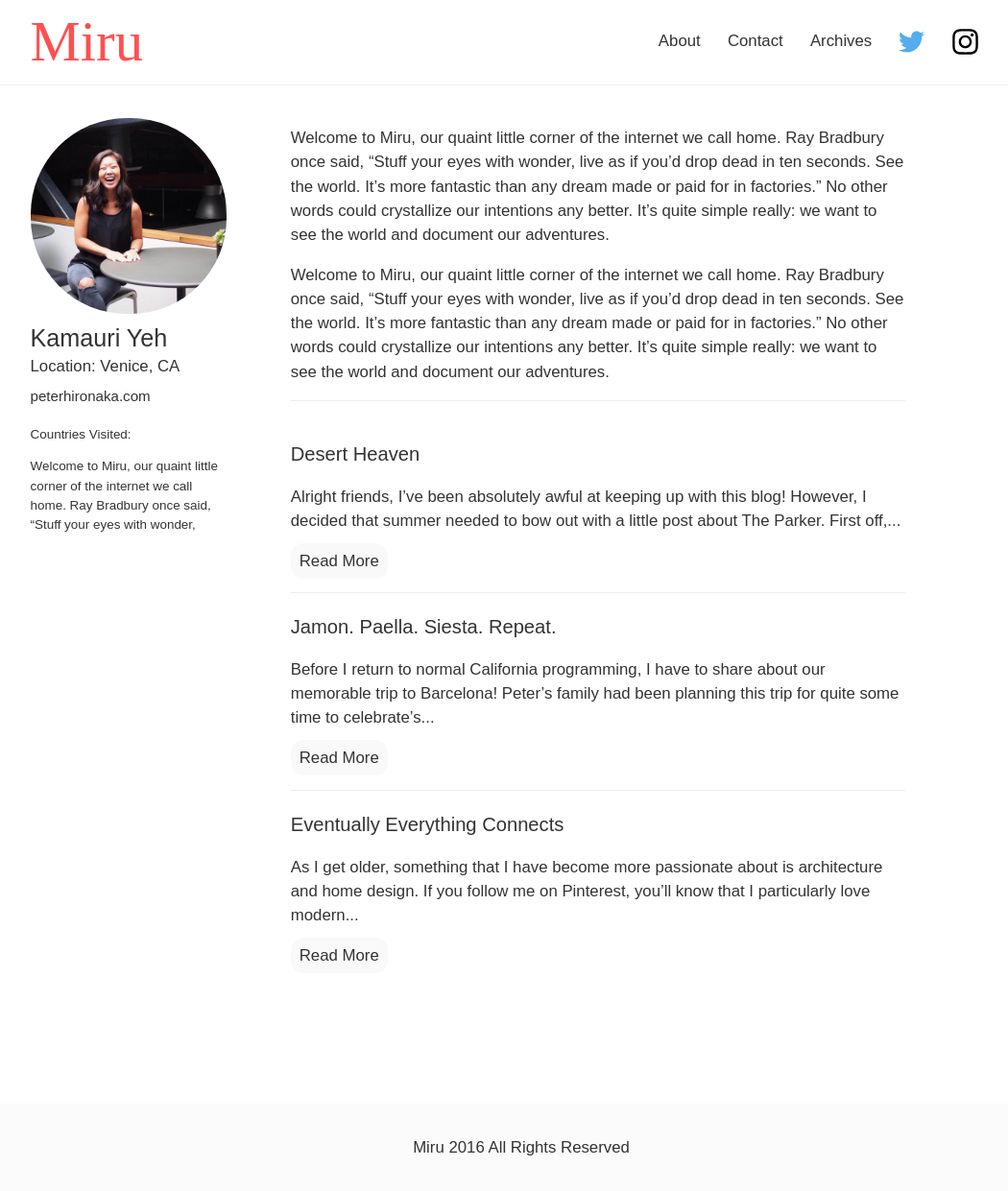
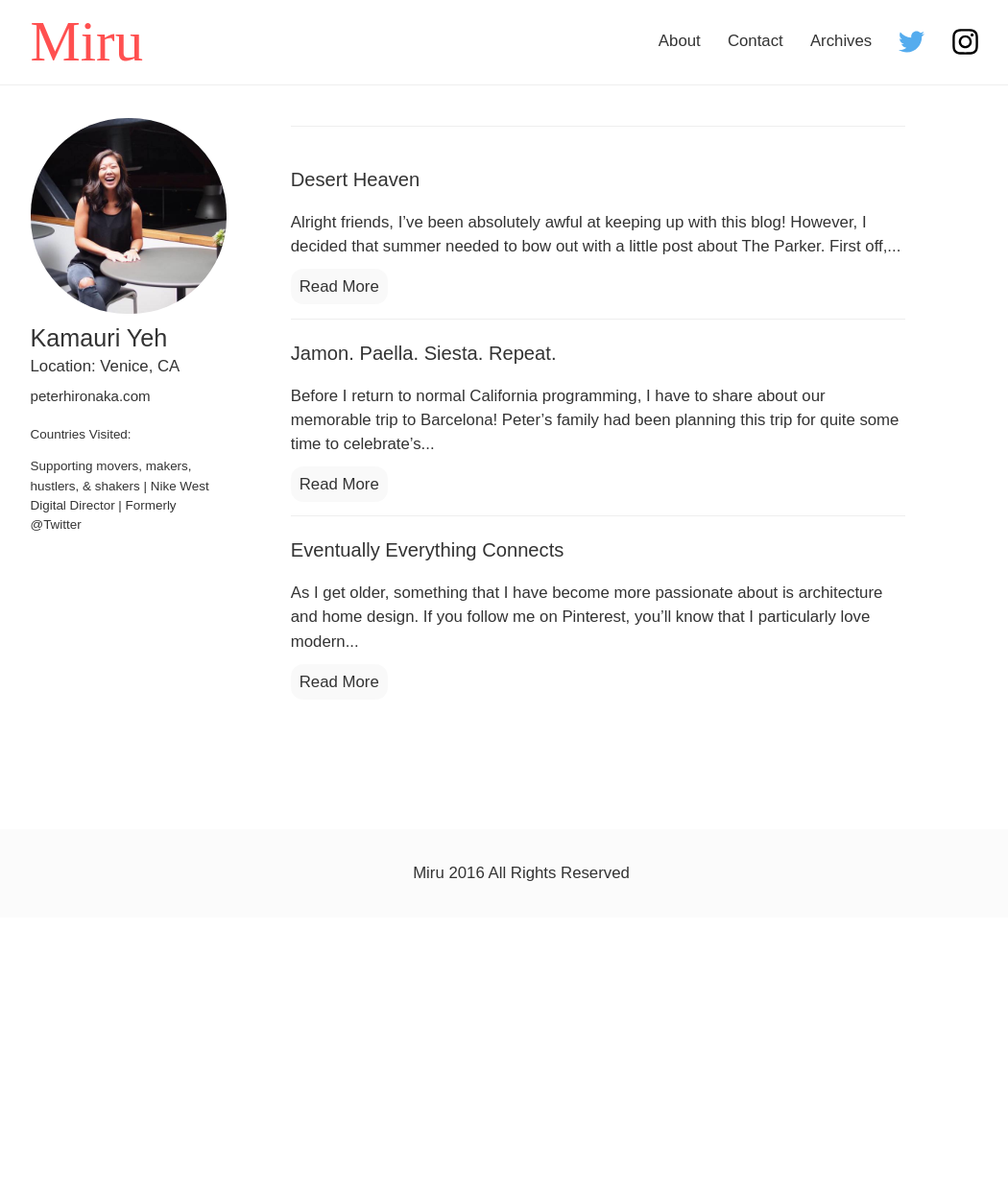
Before and after one commit to PHironaka/Miru-Blog, a Jekyll site: the page built from _author/kamauri-yeh.markdown, in a window 1280 px wide. Shown: the whole page at 96% size, without its empty margins (97-1147 px from the left). Built offline with Jekyll 4.4.1, drawn with Linux system fonts in a browser that asks for light colours; some web fonts are replaced; a script that is not in the unit is left out; comment, search, counter and statistics services are not loaded; after the commit the page ends 956 px from its top, so only the background shows below that.

Commit message:
Updated Kamauri Yeh

```diff
--- a/_author/kamauri-yeh.markdown
+++ b/_author/kamauri-yeh.markdown
@@ -7,13 +7,9 @@ thumbnail:
 twitter:
 - <a href="http://peterhironaka.com" target="_blank">peterhironaka.com</a>
 bio:
-- Welcome to Miru, our quaint little corner of the internet we call home. Ray Bradbury
-  once said, “Stuff your eyes with wonder,
+- Supporting movers, makers, hustlers, & shakers |  Nike West Digital Director | Formerly
+  @Twitter
 location:
 - Venice, CA
 layout: author
 ---
-
-Welcome to Miru, our quaint little corner of the internet we call home. Ray Bradbury once said, “Stuff your eyes with wonder, live as if you’d drop dead in ten seconds. See the world. It’s more fantastic than any dream made or paid for in factories.” No other words could crystallize our intentions any better. It’s quite simple really: we want to see the world and document our adventures.
-
-Welcome to Miru, our quaint little corner of the internet we call home. Ray Bradbury once said, “Stuff your eyes with wonder, live as if you’d drop dead in ten seconds. See the world. It’s more fantastic than any dream made or paid for in factories.” No other words could crystallize our intentions any better. It’s quite simple really: we want to see the world and document our adventures.
```
